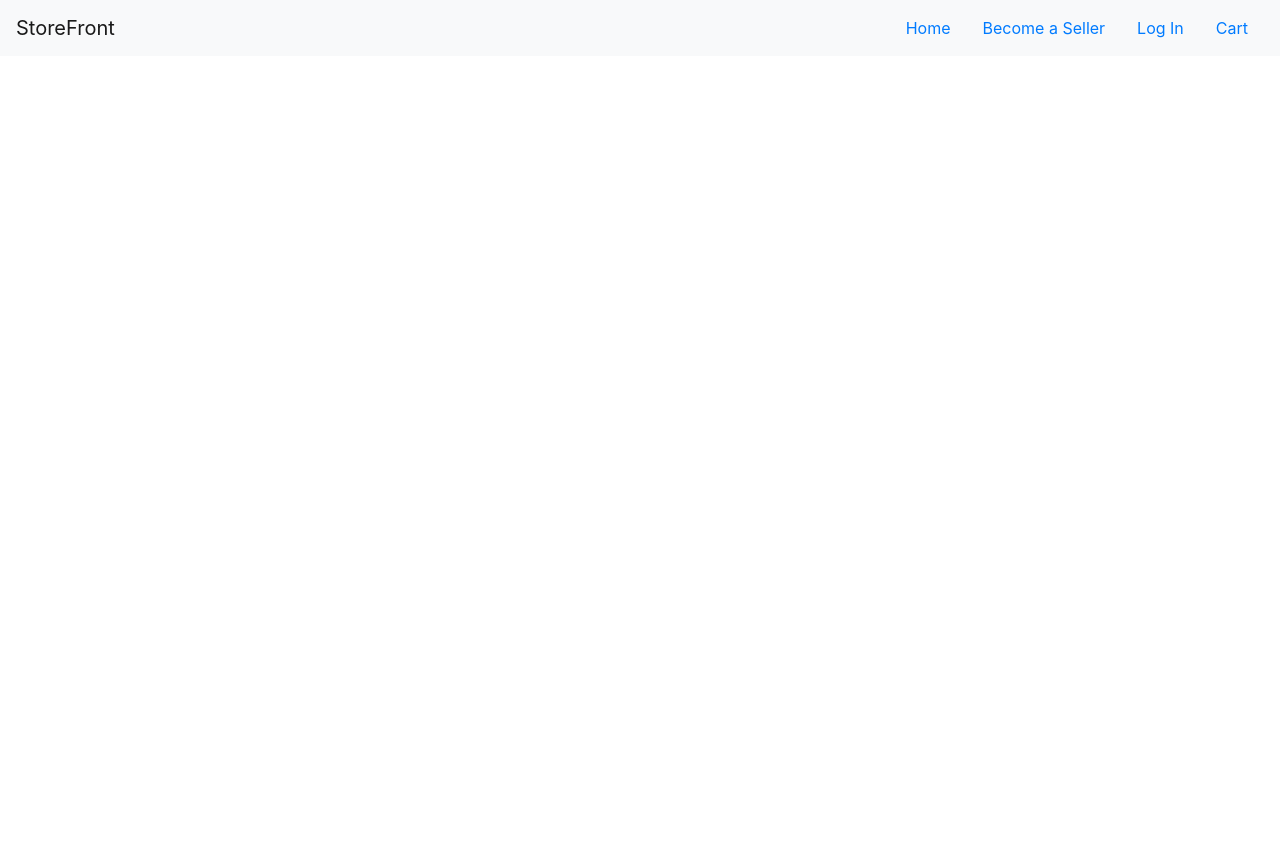
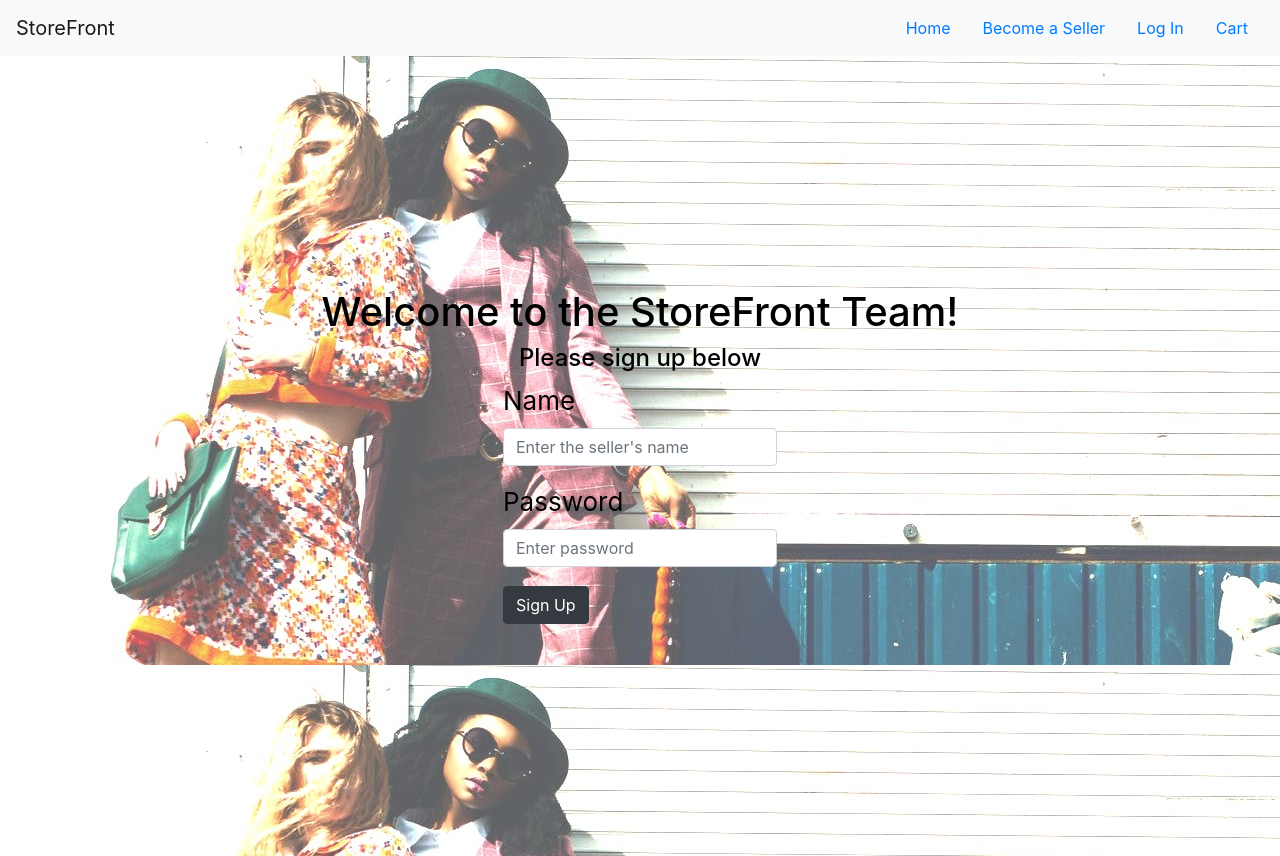
Before and after one commit to ryanmanchester/storefront-frontend, a React (Create React App) app: page /signup in a window 1280 px wide. Before the commit the page ends 800 px from the top, so only its background shows below. Built offline with nearby package versions, Linux system fonts and the light colour scheme.

Commit message:
new seller sign up form styled

```diff
--- a/src/App.js
+++ b/src/App.js
@@ -4,6 +4,7 @@ import NavigationBar from './components/NavigationBar';
 import Home from './components/Home';
 import MensList from './components/MensList';
 import WomensList from './components/WomensList';
+import SellerSignUp from './components/SellerSignUp';
 
 export default class App extends Component {
 
@@ -16,6 +17,7 @@ export default class App extends Component {
           <Route exact path="/" component={Home} />
           <Route exact path="/men" component={MensList} />
           <Route exact path="/women" component={WomensList} />
+          <Route exact path="/signup" component={SellerSignUp} />
         </Switch>
       </Router>
 
--- /dev/null
+++ b/src/components/SellerSignUp.js
@@ -0,0 +1,30 @@
+import React, { Component } from 'react';
+import Form from 'react-bootstrap/Form';
+import { Container, Button, Col } from 'react-bootstrap';
+import HomeHeader from '../styled-components/HomeHeader';
+
+const SellerSignUp = () => {
+  return (
+    <HomeHeader>
+    <h1>Welcome to the StoreFront Team!</h1>
+
+    <h4>Please sign up below</h4>
+      <Form>
+        <Form.Group controlId="formGroupName">
+          <Form.Label>Name</Form.Label>
+          <Form.Control type="text" placeholder="Enter the seller's name" />
+        </Form.Group>
+
+        <Form.Group controlId="formGroupPassword">
+          <Form.Label>Password</Form.Label>
+          <Form.Control type="password" placeholder="Enter password" />
+        </Form.Group>
+
+        <Button  variant="dark" type="submit">Sign Up</Button>
+      </Form>
+
+    </HomeHeader>
+  )
+}
+
+export default SellerSignUp
```
